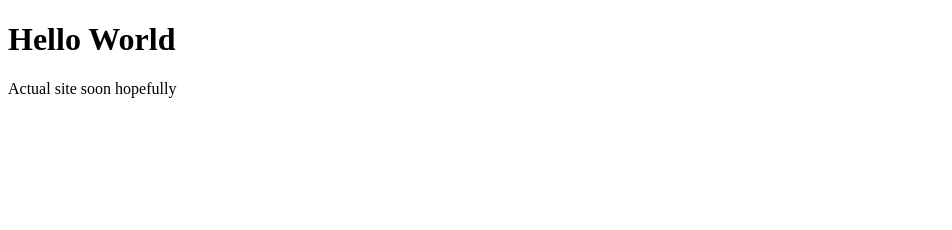
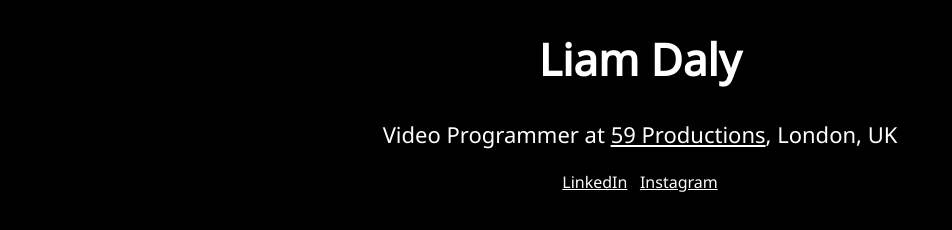
Before and after one commit to liamdalytech/ldtweb, a plain HTML site: page index.html in a window 1280 px wide. Shown: the whole page, without its empty margins (0-952 px from the left). Drawn offline with Linux system fonts and the light colour scheme.

Commit message:
Full Publish
Removal of holding text and addition of properly styled full body text.

```diff
--- a/index.html
+++ b/index.html
@@ -1,7 +1,19 @@
 <!DOCTYPE html>
 <html>
-<body>
-<h1>Hello World</h1>
-<p>Actual site soon hopefully</p>
+<head>
+    <link href='https://fonts.googleapis.com/css?family=Noto Sans' rel='stylesheet'>
+    <style>
+        body {
+            font-family: "Noto Sans";font-size: 22px;
+        }
+        a {
+            color: white;
+        }
+    </style>
+</head>
+<body style="background-color: black;text-align: center;">
+<h1 style="color: white;font-weight: bold;">Liam Daly</h1>
+<p style="color: white;">Video Programmer at <a href="https://59productions.co.uk/team/#:~:text=BIOG-,Liam%20Daly,-Video%20Programmer">59 Productions</a>, London, UK</p>
+<p style="column-rule-color: white;font-size: 16px;"><a href="https://www.linkedin.com/in/liamdalytech/"> LinkedIn</a> &nbsp; <a href="https://www.instagram.com/liamdalytech/">Instagram</a> </p>
 </body>
 </html>
```
